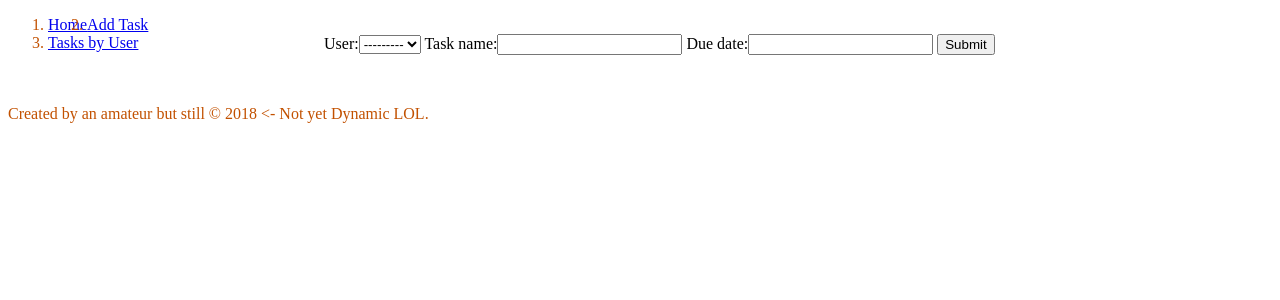
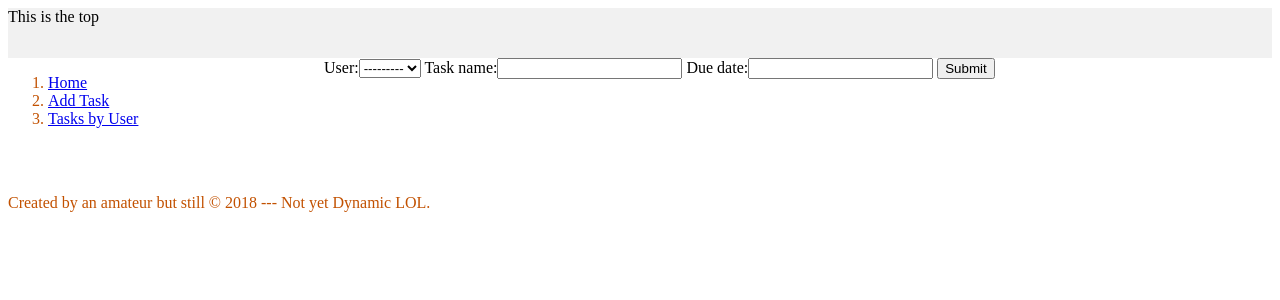
Before and after one commit to petrosky/cruddy, a Django app: page /cruddy/add_task in a window 1280 px wide. Shown: the top 300 px of the page. Run offline with Django 3.2, Linux system fonts and the light colour scheme.

Commit message:
Commit from work added work on tasks by user

```diff
--- a/cruddy/static/css/styles.css
+++ b/cruddy/static/css/styles.css
@@ -1,11 +1,17 @@
 h1 {
     color: #C25100;
 }
+#header {
+    width: 100%;
+    height: 50px;
+    background-color: #f1f1f1;
+}
 
-.leftnav {
-
+#left {
+    width: 25%;
+    float: left;
 }
-.right {
+#right {
     width: 75%;
     float: right;
 }
@@ -15,10 +21,10 @@ ol {
   color: #C25100;
   }
 li{
-  float: left;
+
 }
 
-.footer {
+#footer {
     clear: both;
     padding-top: 50px;
     color: #C25100;
--- a/cruddy/templates/cruddy/footer.html
+++ b/cruddy/templates/cruddy/footer.html
@@ -1,5 +1,5 @@
 </div>
 
-<div class="footer">Created by an amateur but still &copy; 2018 <- Not yet Dynamic LOL.</div>
+<div id="footer">Created by an amateur but still &copy; 2018 --- Not yet Dynamic LOL.</div>
 </body>
 </html>
--- a/cruddy/templates/cruddy/header.html
+++ b/cruddy/templates/cruddy/header.html
@@ -13,12 +13,12 @@
 </head>
 
 <body>
-
-<div class="leftnav">
+<div id="header">This is the top</div>
+<div id="left">
    <ol>
         <li><a href="/cruddy/">Home</a></li>
         <li><a href="/cruddy/add_task">Add Task</a></li>
         <li><a href="/cruddy/tasks_by_user">Tasks by User</a></li>
     </ol>
 </div>
-<div class="right">
+<div id="right">
```
